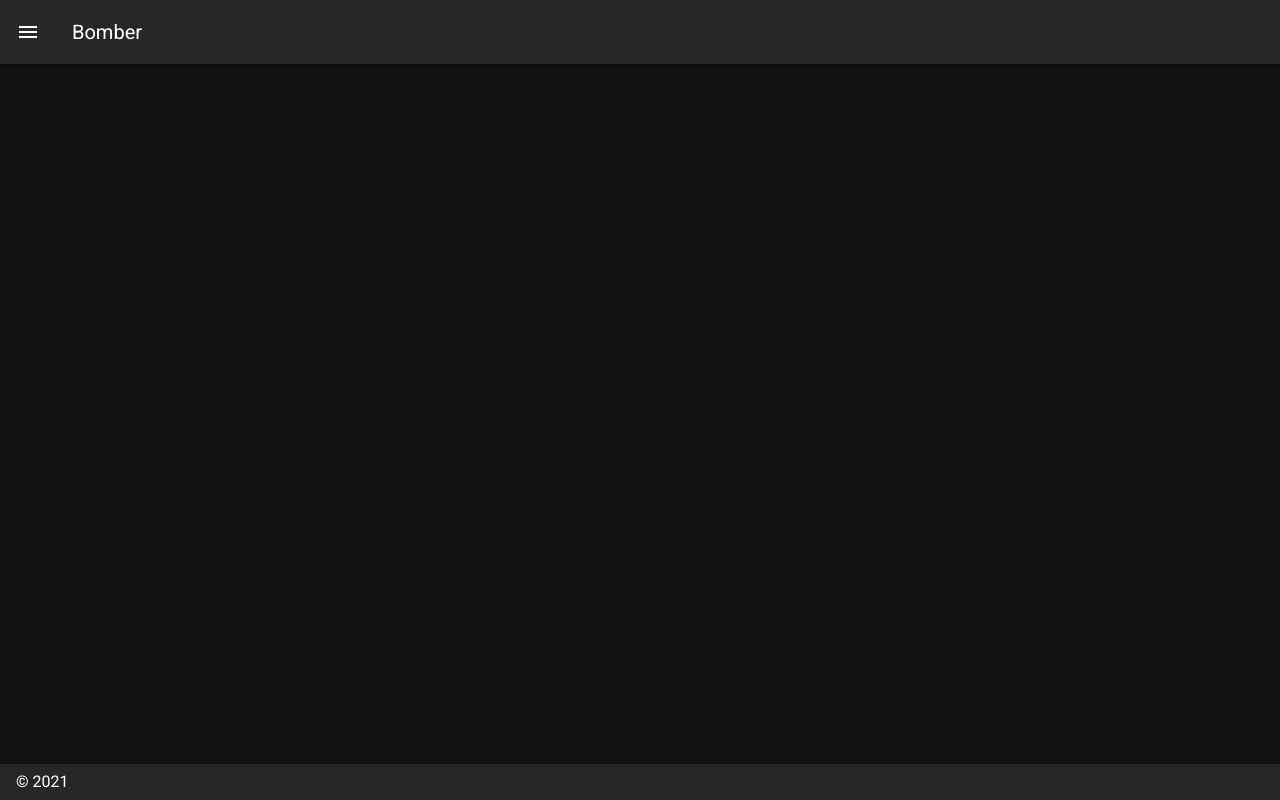
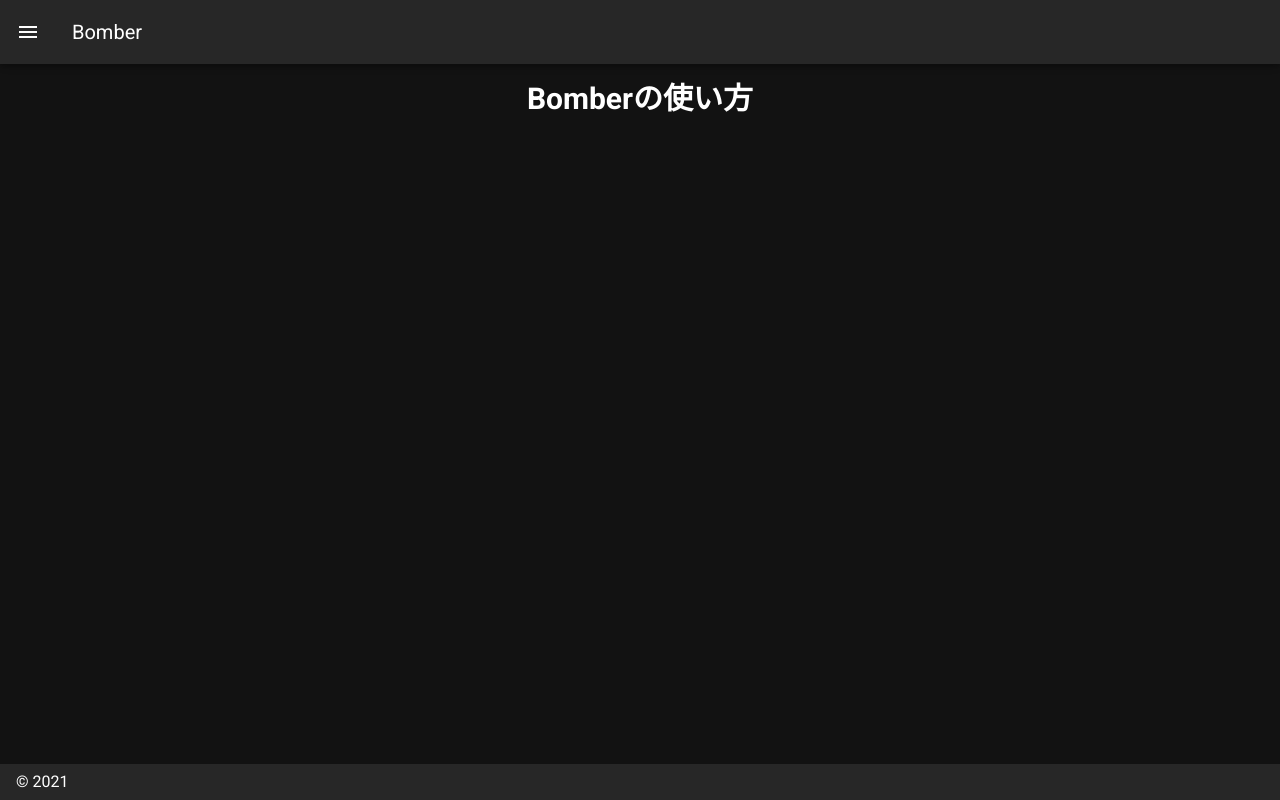
Before and after one commit to wkn816/BakudanTalk, a Nuxt app: page /about in a window 1280 px wide. Before the commit this address had no page. Built offline with nearby package versions, Linux system fonts and the light colour scheme.

Commit message:
add-使い方タイトル追加

```diff
--- /dev/null
+++ b/pages/about.vue
@@ -0,0 +1,8 @@
+<template class="test">
+  <h1>Bomberの使い方</h1>
+</template>
+
+<script>
+</script>
+<style>
+</style>
```
